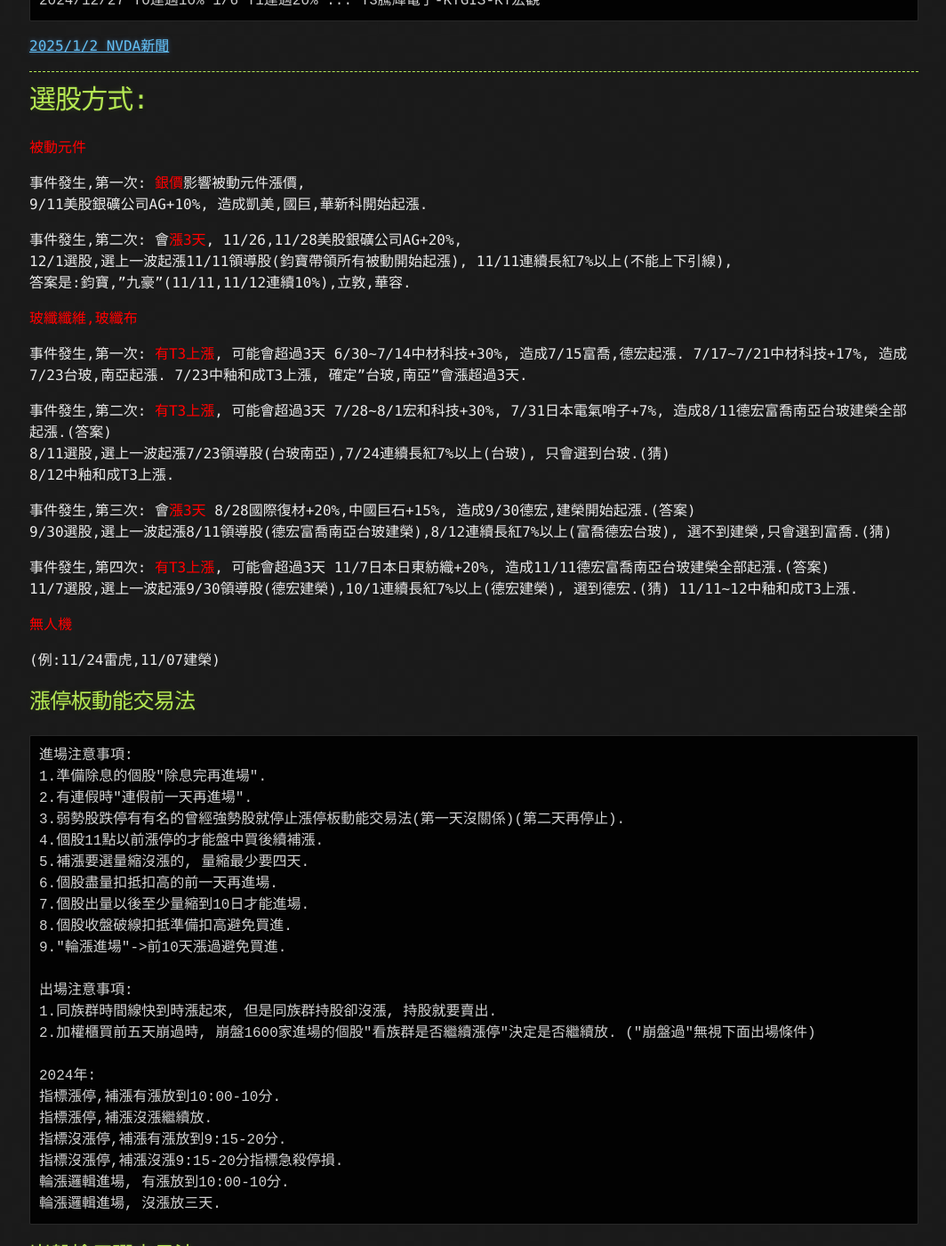
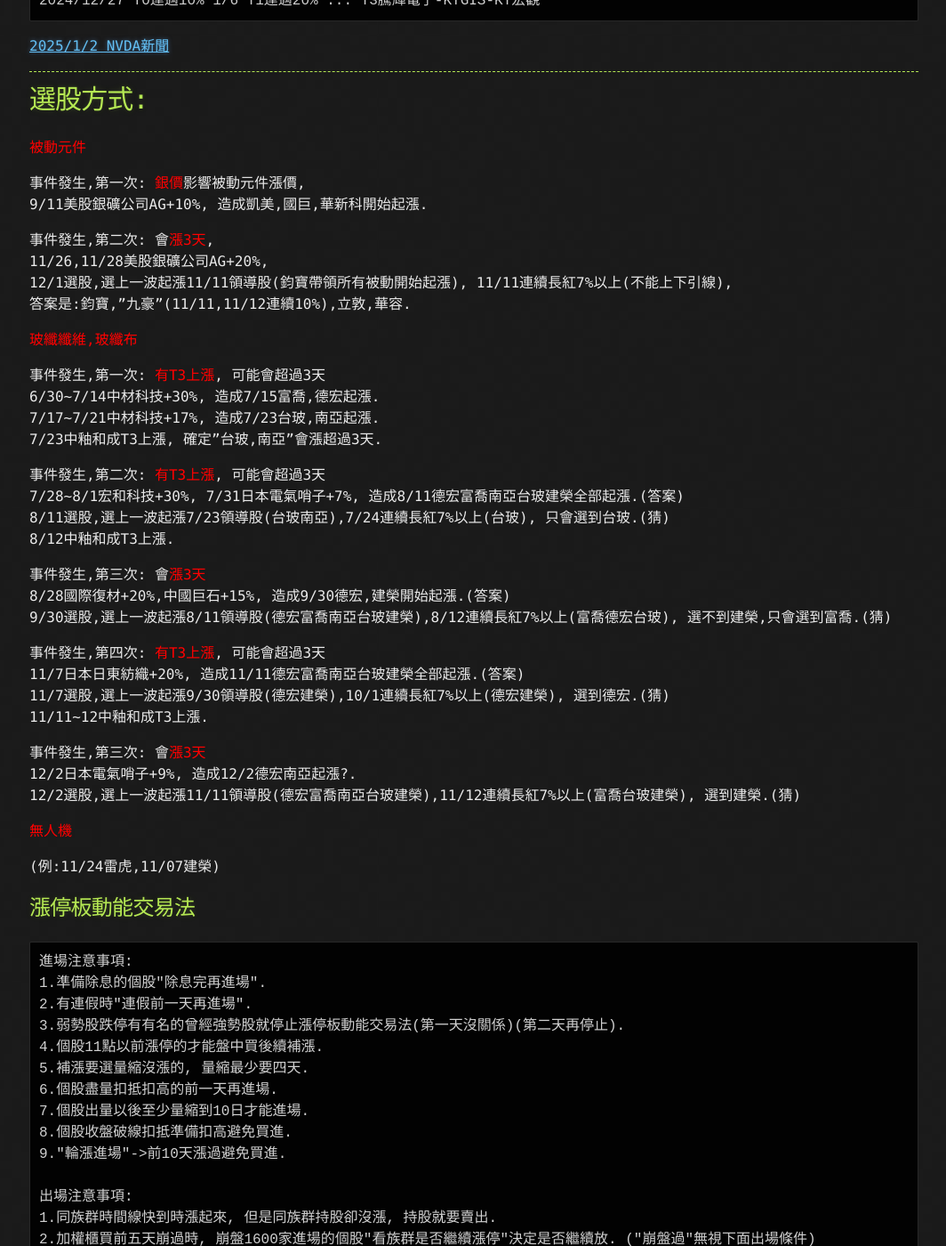
Before and after one commit to lepg5487/Stock_God, a Jekyll site: the page built from experience.md, in a window 1280 px wide and 1400 px high, scrolled down 4749 px. Shown: the whole window at 89% size, without its empty margins (107-1171 px from the left). Built offline with Jekyll 4.4.1, drawn with Linux system fonts in a browser that asks for light colours; our own code applies the rules of GitHub Pages for plain Markdown files.

Commit message:
Update experience.md

```diff
--- a/experience.md
+++ b/experience.md
@@ -174,6 +174,7 @@
 
 # 選股方式:
 <font color="red">被動元件</font>
+
 事件發生,第一次: <font color="red">銀價</font>影響被動元件漲價,
 9/11美股銀礦公司AG+10%, 造成凱美,國巨,華新科開始起漲.
 
@@ -202,6 +203,12 @@
 11/7日本日東紡織+20%, 造成11/11德宏富喬南亞台玻建榮全部起漲.(答案)
 11/7選股,選上一波起漲9/30領導股(德宏建榮),10/1連續長紅7%以上(德宏建榮), 選到德宏.(猜)
 11/11~12中釉和成T3上漲.
+
+事件發生,第三次: 會<font color="red">漲3天</font>
+12/2日本電氣哨子+9%, 造成12/2德宏南亞起漲?.
+12/2選股,選上一波起漲11/11領導股(德宏富喬南亞台玻建榮),11/12連續長紅7%以上(富喬台玻建榮), 選到建榮.(猜)
+
+
 
 <font color="red">無人機</font>
 (例:11/24雷虎,11/07建榮)
```
